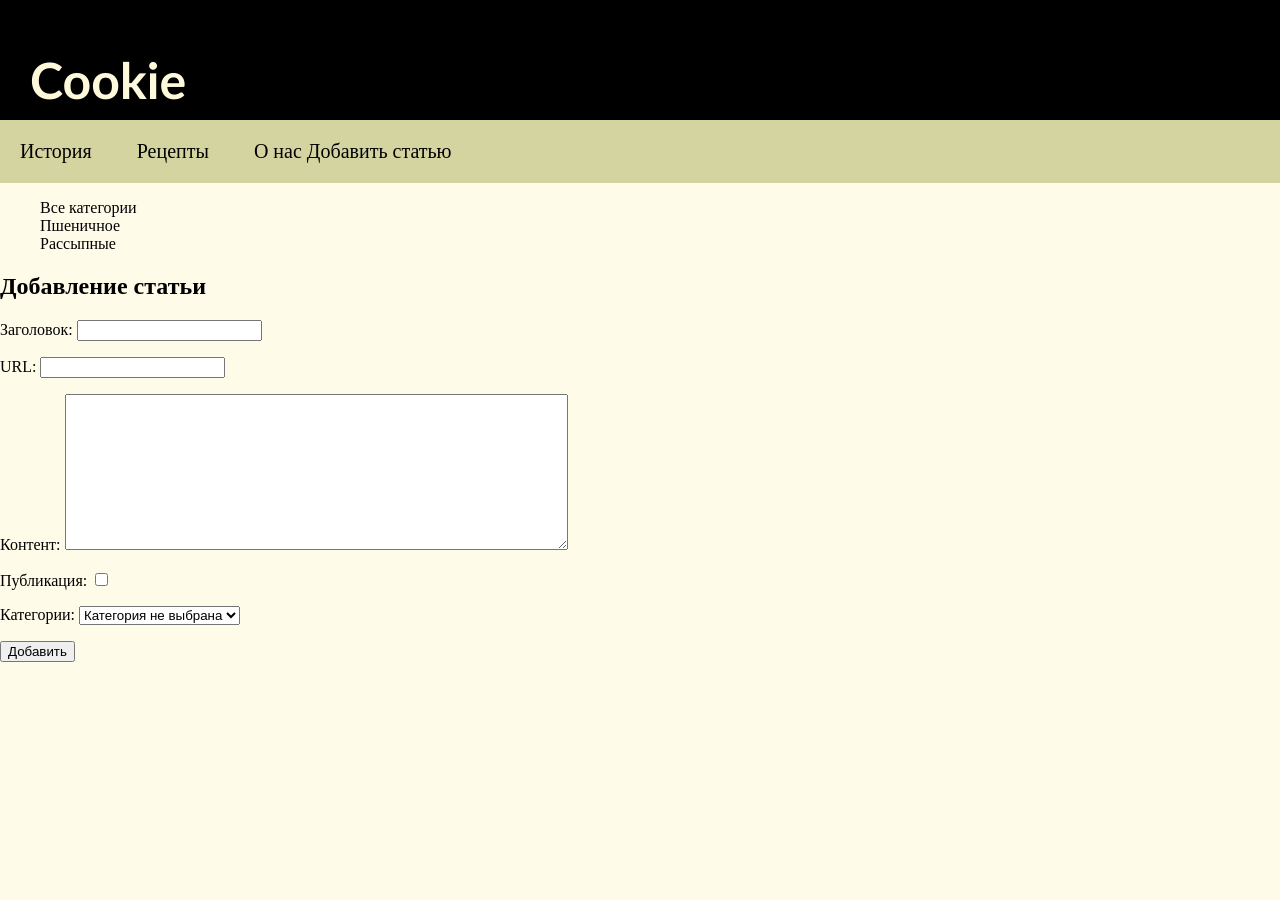
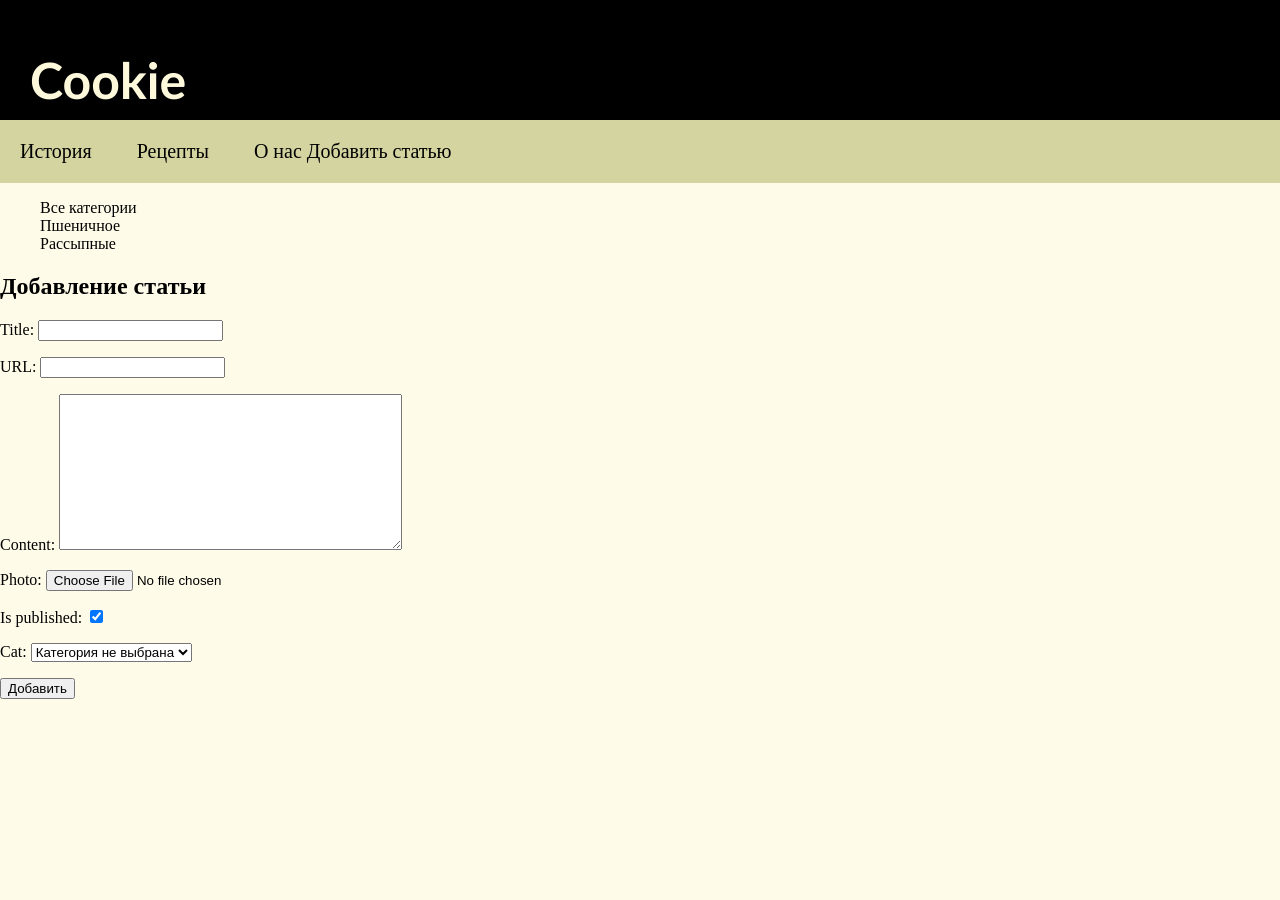
Before and after one commit to Sorliely/website, a Django app: page /addpage/ in a window 1280 px wide. Shown: the top 900 px of the page. Run offline with Django 4.2, Linux system fonts and the light colour scheme; data comes from the database, SQL or seed files in the repository.

Commit message:
finish models

```diff
--- a/coolsite/cookie/forms.py
+++ b/coolsite/cookie/forms.py
@@ -1,9 +1,12 @@
 from django import forms
 from .models import *
 
-class AddPostForm(forms.Form):
-    title = forms.CharField(max_length=255, label='Заголовок')
-    slug = forms.SlugField(max_length=255, label='URL')
-    content = forms.CharField(widget=forms.Textarea(attrs={'cols': 60, 'rows': 10}), label='Контент')
-    is_published = forms.BooleanField(label='Публикация', required=False) #делет пункт не обязательным
-    cat = forms.ModelChoiceField(queryset=Category.objects.all(), label='Категории', empty_label='Категория не выбрана')
+class AddPostForm(forms.ModelForm):
+    def __init__(self, *args, **kwargs):
+        super().__init__(*args, **kwargs)
+        self.fields['cat'].empty_label = "Категория не выбрана"
+    class Meta:
+        model = Cookie
+        #можно прописывать отдельные стили для каждого метода
+        #widgets = {'title': forms.TextInput(attrs={'class': 'form-input'}
+        fields = ['title','slug', 'content','photo','is_published', 'cat']
--- a/coolsite/cookie/templates/cookie/addpage.html
+++ b/coolsite/cookie/templates/cookie/addpage.html
@@ -3,7 +3,7 @@
 {% block content %}
 <h2>{{title}}</h2>
 
-<form action="{% url 'addpage' %}" method="post">
+<form action="{% url 'addpage' %}" method="post" enctype="multipart/form-data">
     {% csrf_token %}
 
     <div>{{ form.non_field_errors }}</div>
--- a/coolsite/cookie/views.py
+++ b/coolsite/cookie/views.py
@@ -25,15 +25,12 @@
     выполняет фунуцию приема данных и если данные ошибочные возвращает
     их пользователю"""
     if request.method == 'POST':
-        form = AddPostForm(request.POST)
+        form = AddPostForm(request.POST, request.FILES)
         if form.is_valid():
             #print(form.cleaned_data)
             #добавление новой записи в бд
-            try:
-                Cookie.objects.create(**form.cleaned_data)
-                return redirect('home')
-            except:
-                form.add_error(None, 'Ошибка добавления поста')
+            form.save()
+            return redirect('home')
     else:
         form = AddPostForm
     return render(request, 'cookie/addpage.html', {'form': form, 'title': 'Добавление статьи'})
```
